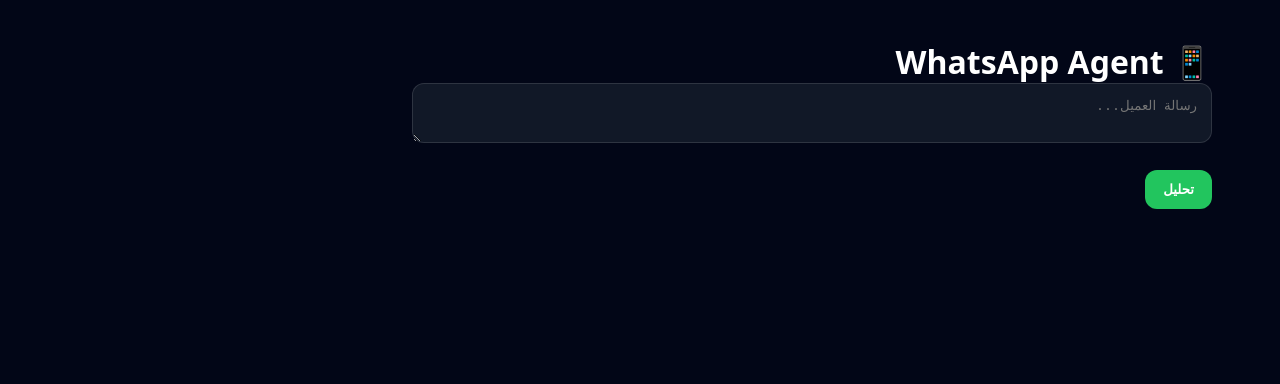
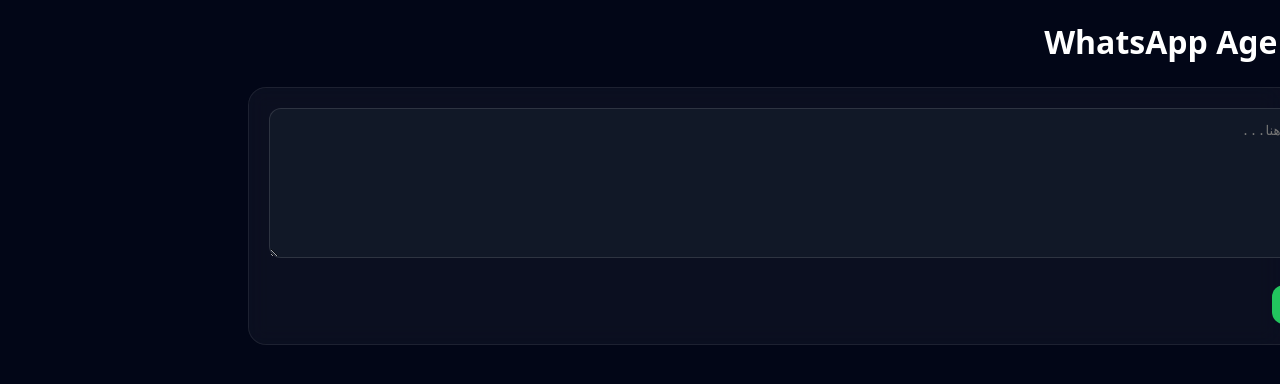
Before and after one commit to namma-ai-sa/namma-ai, a Next.js app: page /whatsapp-agent in a window 1280 px wide. Shown: the top 384 px of the page. Built offline with nearby package versions, Linux system fonts and the light colour scheme.

Commit message:
feat: whatsapp agent v4

```diff
--- a/app/whatsapp-agent/page.jsx
+++ b/app/whatsapp-agent/page.jsx
@@ -3,50 +3,60 @@
 import { useState } from "react";
 
 export default function WhatsAppAgentPage() {
-  const [message,setMessage] = useState("");
-  const [result,setResult] = useState("");
+  const [result, setResult] = useState("");
 
-  async function analyze() {
-    const res = await fetch(
-      "/api/whatsapp-agent",
-      {
-        method:"POST",
-        headers:{
-          "Content-Type":"application/json"
-        },
-        body:JSON.stringify({
-          message
-        })
-      }
-    );
+  function analyze() {
+    setResult(`
+🎯 Intent Score: 91%
 
-    const data = await res.json();
-    setResult(data.reply || "");
+🔥 Lead Temperature: Hot
+
+💰 Closing Probability: 82%
+
+💬 Suggested Reply:
+شكراً لتواصلك، يسعدنا مساعدتك واختيار الحل الأنسب لاحتياجك.
+
+⚠️ Possible Objections:
+- الميزانية
+- التوقيت
+- المقارنة مع المنافسين
+
+🚀 Next Action:
+إرسال عرض وتحديد موعد متابعة خلال 24 ساعة.
+`);
   }
 
   return (
-    <main
-      style={{
-        maxWidth:"800px",
-        margin:"40px auto",
-        color:"white"
-      }}
-    >
-      <h1>📱 WhatsApp Agent</h1>
+    <main className="container">
+      <h1 style={{ marginBottom: "24px" }}>
+        📱 WhatsApp Agent V4
+      </h1>
 
-      <textarea
-        value={message}
-        onChange={(e)=>setMessage(e.target.value)}
-        placeholder="رسالة العميل..."
-      />
+      <div className="card">
+        <textarea
+          rows="8"
+          placeholder="ألصق المحادثة هنا..."
+        />
 
-      <br /><br />
+        <br />
+        <br />
 
-      <button onClick={analyze}>
-        تحليل
-      </button>
+        <button onClick={analyze}>
+          تحليل المحادثة
+        </button>
+      </div>
 
-      <pre>{result}</pre>
+      {result && (
+        <div
+          className="card"
+          style={{
+            marginTop: "24px",
+            whiteSpace: "pre-wrap"
+          }}
+        >
+          {result}
+        </div>
+      )}
     </main>
   );
 }
```
